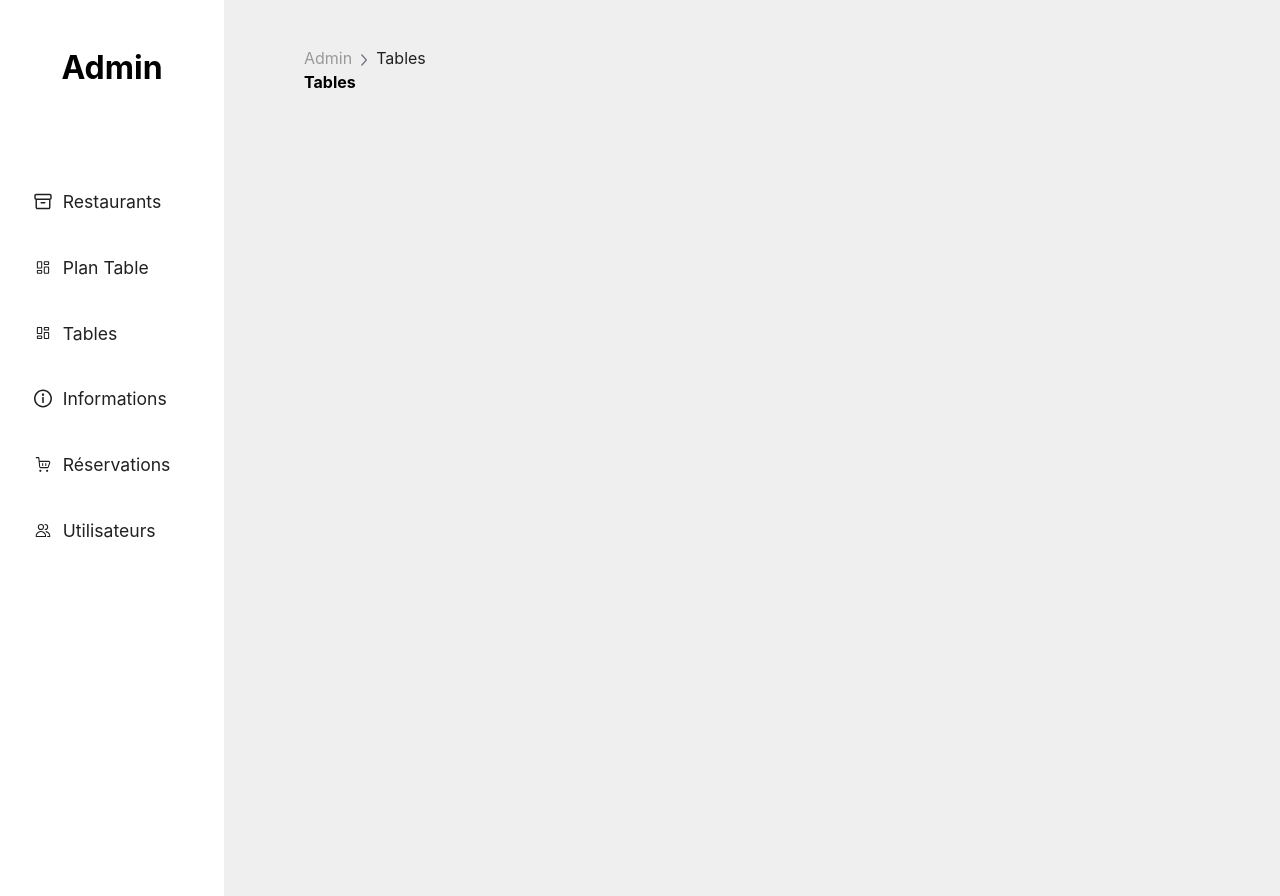
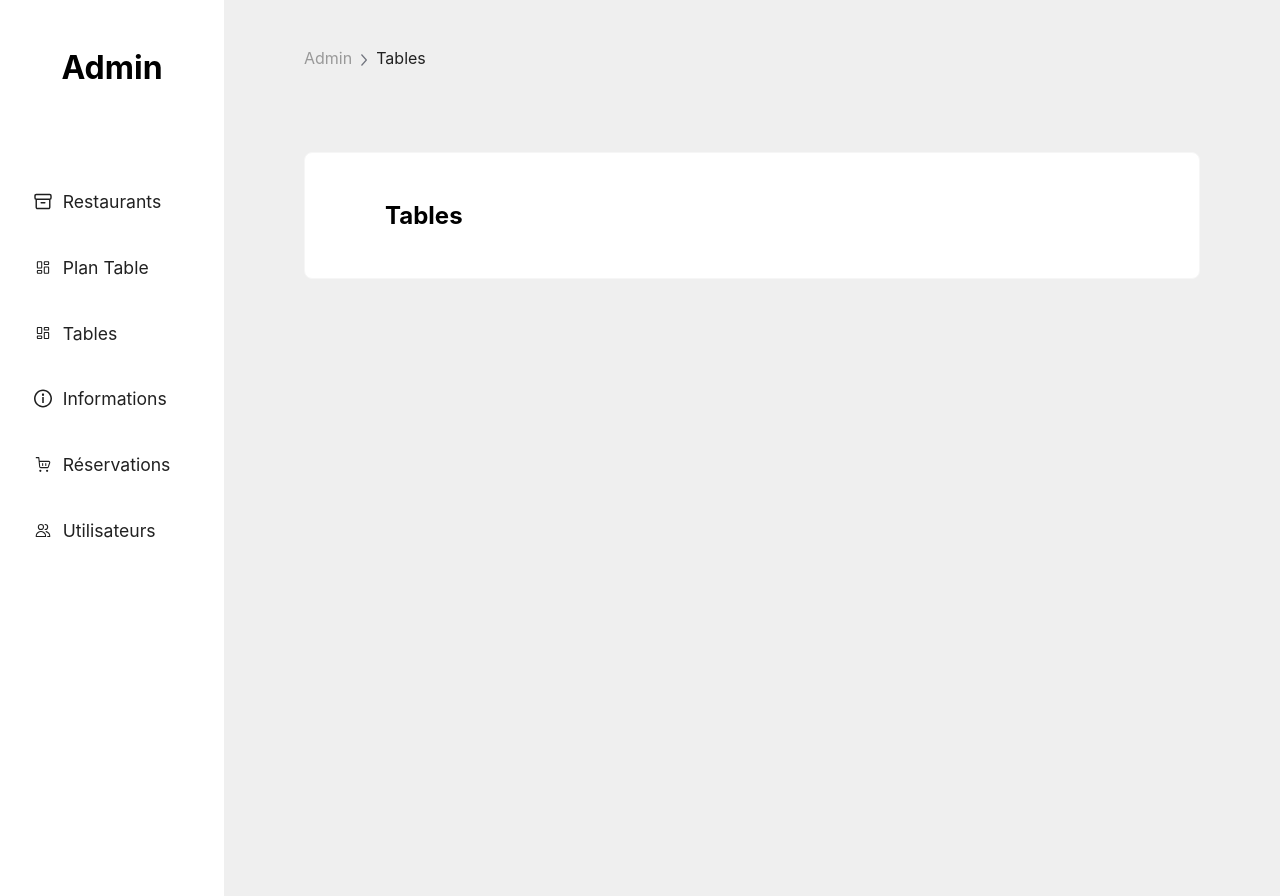
Before and after one commit to SarahOtmane/backOfficeResto, a React (Create React App) app: page /admin/tables in a window 1280 px wide. Built offline with nearby package versions, Linux system fonts and the light colour scheme.

Commit message:
update restos

```diff
--- a/src/css/restos.css
+++ b/src/css/restos.css
@@ -13,7 +13,7 @@
     padding-left: .5rem;
 }
 
-.restos section.container, .plantable section.container{
+section.container{
     background-color: white;
     border: 1px solid var(--gris2);
     border-radius: .5rem;
@@ -21,13 +21,13 @@
     margin-top: 5rem;
 }
 
-.restos article.head, .plantable article.head{
+article.head{
     padding: 0 5rem;
     align-items: center;
     justify-content: flex-end;
 }
 
-.restos article.head h4, .plantable article.head h4{
+article.head h4{
     margin-right: auto;
     font-size: 1.5rem;
 }
@@ -37,7 +37,7 @@
     right: 11%;
 }
 
-.restos div.tableau, .plantable div.tableau{
+div.tableau{
     margin-top: 8rem;
 }
 
```
